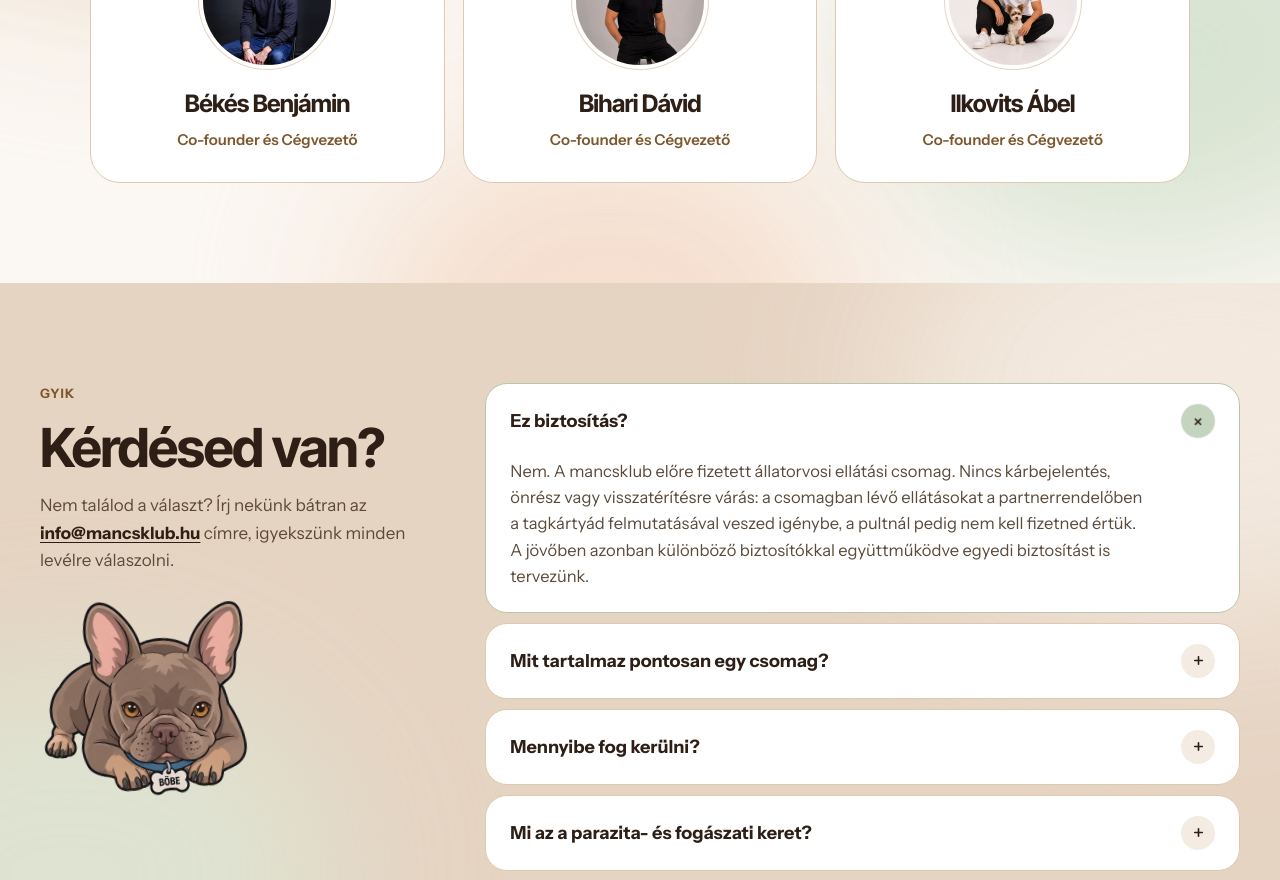
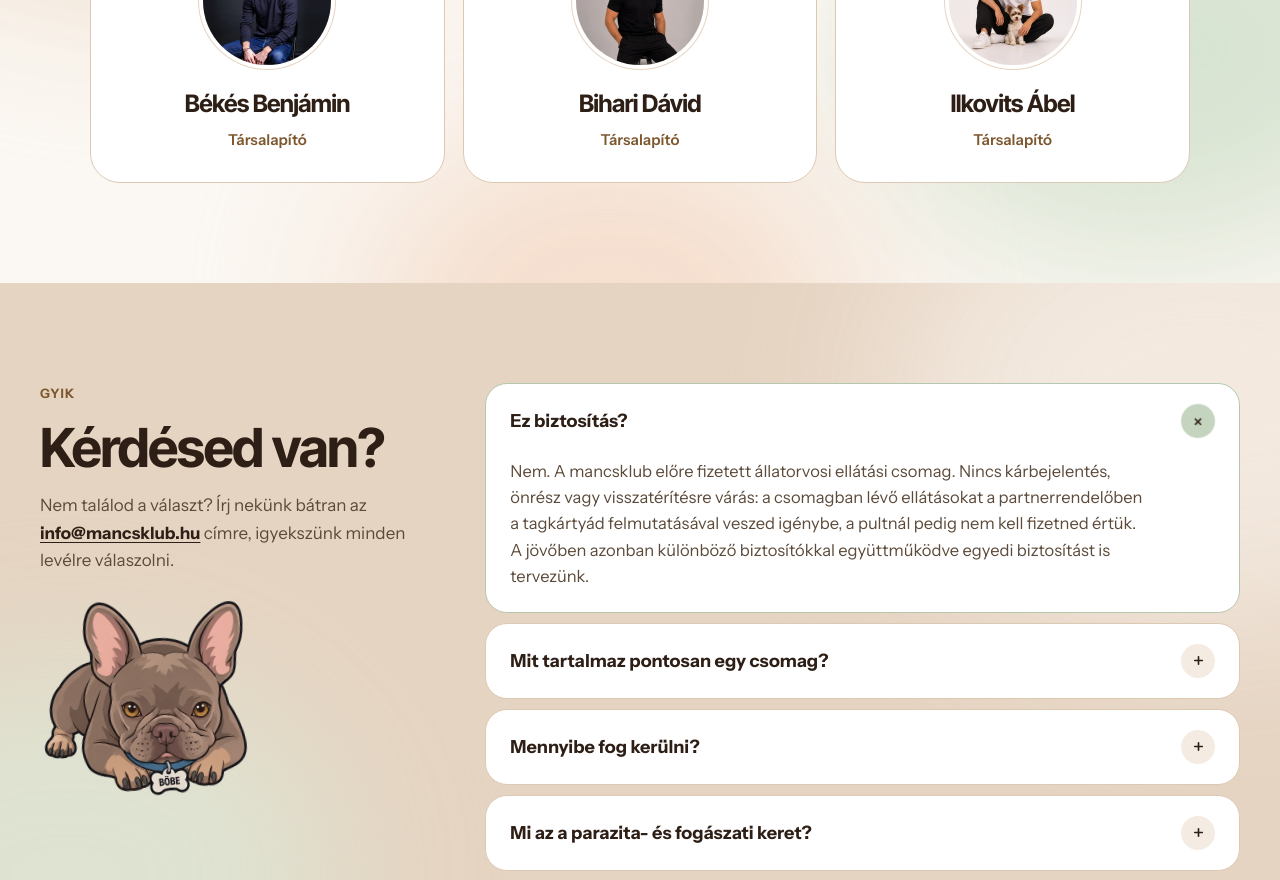
Before and after one commit to bekesbeni-sudo/mancsklub, a Next.js app: page / in a window 1280 px wide. Shown: the part 5080-5960 px from the top of the page. Built offline with nearby package versions, Linux system fonts and the light colour scheme.

Commit message:
Team titles: Társalapító
Co-Authored-By: Claude Opus 5.5 <noreply@anthropic.com>

```diff
--- a/src/messages/hu.ts
+++ b/src/messages/hu.ts
@@ -167,7 +167,7 @@ export const hu = {
       },
       team: {
         bekesBenjamin: "Békés Benjámin",
-        coFounderEsCegvezeto: "Co-founder és Cégvezető",
+        coFounderEsCegvezeto: "Társalapító",
         bihariDavid: "Bihari Dávid",
         ilkovitsAbelEsNozi: "Ilkovits Ábel és Nózi",
         ilkovitsAbel: "Ilkovits Ábel",
```
